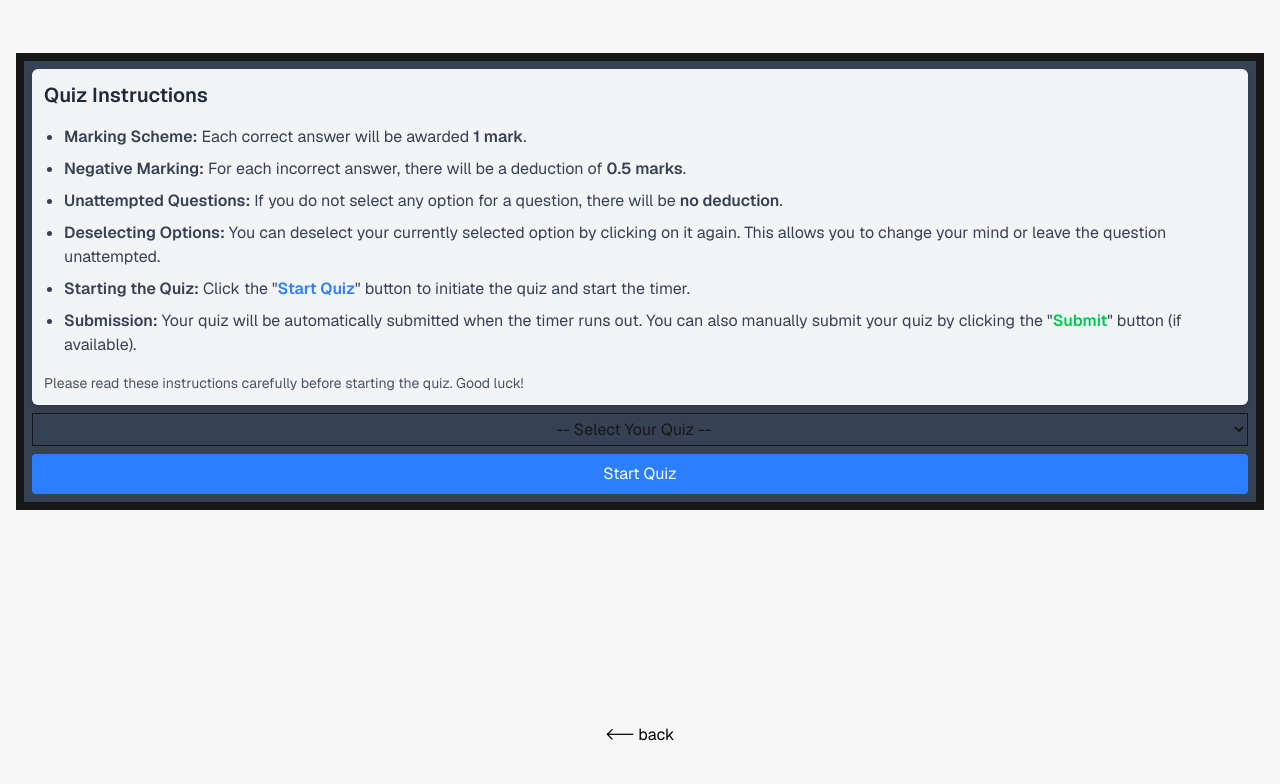
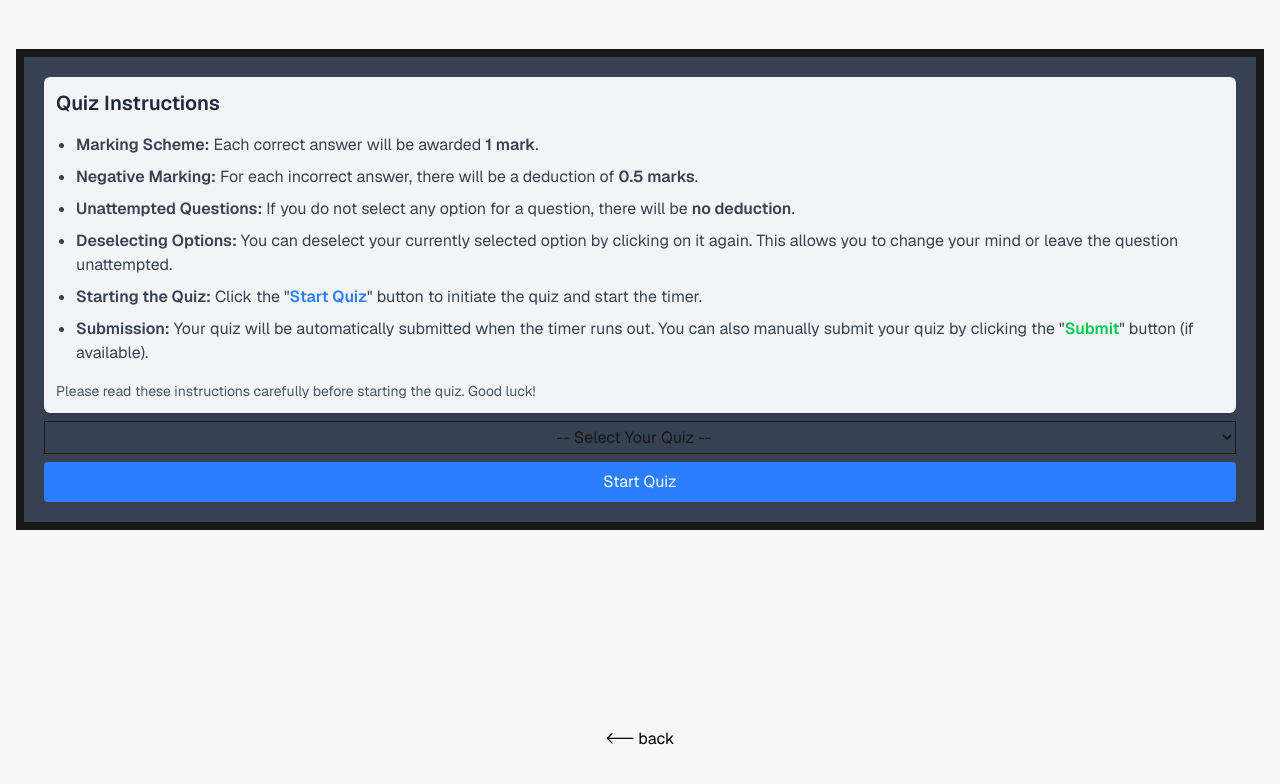
Before and after one commit to mentorvikash/nextjs, a Next.js app: page /quiz in a window 1280 px wide. Shown: the top 784 px of the page. Built offline with nearby package versions, Linux system fonts and the light colour scheme.

Commit message:
optimize css

```diff
--- a/app/quiz/component/quizSelector.tsx
+++ b/app/quiz/component/quizSelector.tsx
@@ -25,13 +25,13 @@ const QuizSelector = ({
   };
 
   return (
-    <div className=" flex bg-gray-700 w-full flex-col border-8 p-5 sm:p-2 gap-2 ">
+    <div className=" flex bg-gray-700 w-full flex-col border-8 p-5 gap-2 ">
       <RuleBook />
-      <div className="flex w-full  justify-center ">
+      <div className="flex w-full justify-center ">
         <select
           name=""
           id=""
-          className=" w-2/6 sm:w-full text-center border-1 p-1"
+          className=" w-4/6 md:w-full text-center border-1 p-1"
           onChange={handleChange}
         >
           <option value="">-- Select Your Quiz --</option>
```
